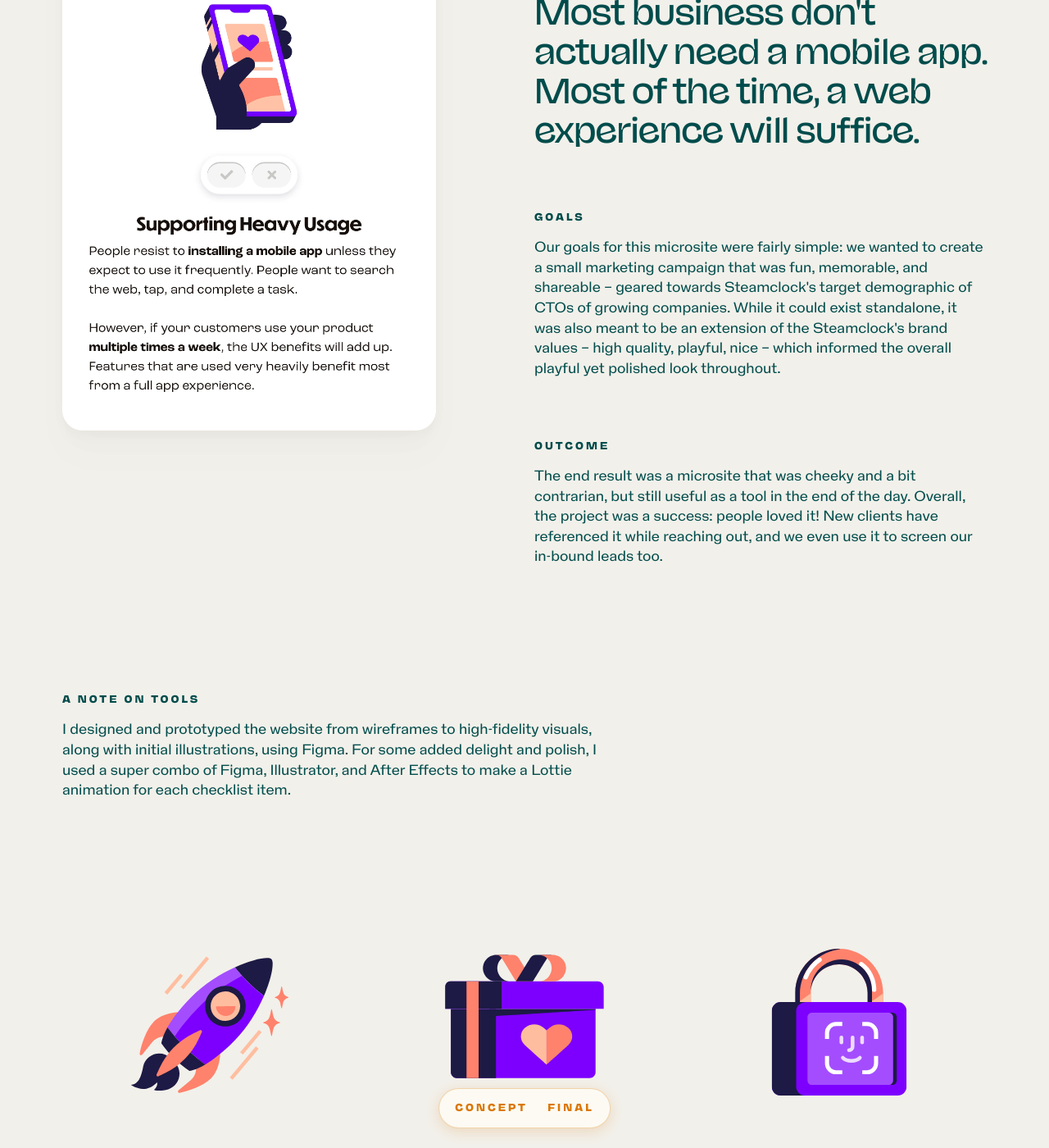
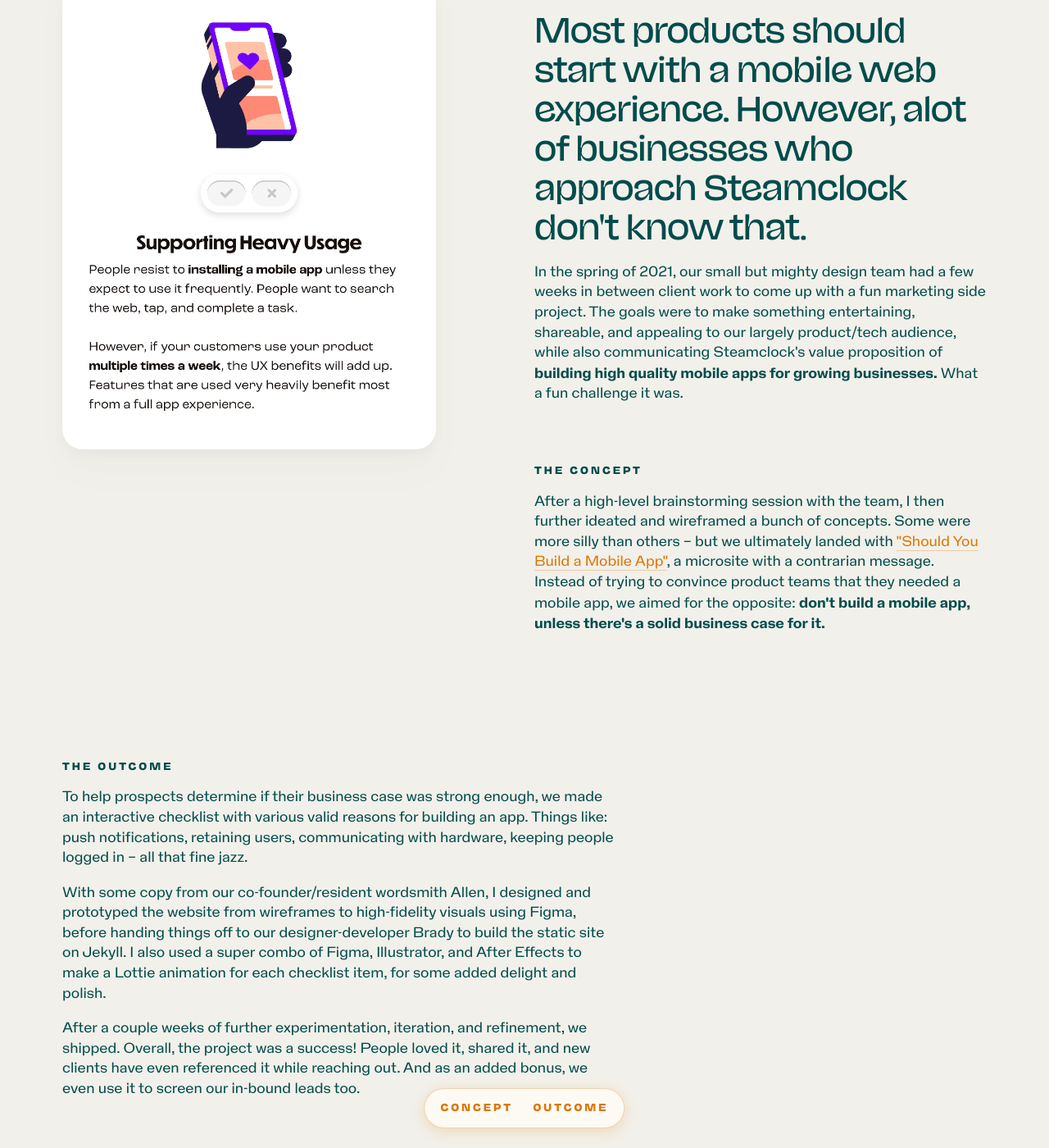
Before and after one commit to ehyleong/ehyleong.github.io, a Jekyll site: the page built from _work/1-sybama.html, in a window 1280 px wide and 1400 px high, scrolled down 1306 px. Shown: the whole window at 82% size. Built offline with Jekyll 4.4.1, drawn with Linux system fonts in a browser that asks for light colours; comment, search, counter and statistics services are not loaded; some of the changed text lies outside the part shown.

Commit message:
Revised copy

```diff
--- a/_work/1-sybama.html
+++ b/_work/1-sybama.html
@@ -23,18 +23,24 @@ byline: At Steamclock, we got a lot of requests for mobile apps. But not every b
 			<img src="/img/work/sybama/snippet.webp" class="rounded drop-shadow">
 		</div>
 			<div class="col-lg-6 col-lg-offset-1 col-md-6 col-md-offset-1 col-sm-12 col-xs-12">
-			<h3>Most business don't actually need a mobile app. Most of the time, a web experience will suffice. </h3>
-			<h5 class="half-spacer">Goals</h5>
-			<p>Our goals for this microsite were fairly simple: we wanted to create a small marketing campaign that was fun, memorable, and shareable – geared towards Steamclock's target demographic of CTOs of growing companies. While it could exist standalone, it was also meant to be an extension of the Steamclock's brand values – high quality, playful, nice – which informed the overall playful yet polished look throughout.</p>
+			<h3>Most products should start with a mobile web experience. However, alot of businesses who approach Steamclock don't know that.</h3>
+			<p>In the spring of 2021, our small but mighty design team had a few weeks in between client work to come up with a fun marketing side project. The goals were to make something entertaining, shareable, and appealing to our largely product/tech audience, while also communicating Steamclock's value proposition of <strong>building high quality mobile apps for growing businesses.</strong>  What a fun challenge it was.
 
-			<h5 class="half-spacer">Outcome</h5>
-			<p> The end result was a microsite that was cheeky and a bit contrarian, but still useful as a tool in the end of the day. Overall, the project was a success: people loved it! New clients have referenced it while reaching out, and we even use it to screen our in-bound leads too.</p>
+			<h5 class="half-spacer">The Concept</h5>
+			<p>After a high-level brainstorming session with the team, I then further ideated and wireframed a bunch of concepts. Some were more silly than others – but we ultimately landed with <a href="https://shouldyoubuildamobile.app/" class="inline-link" target="_blank">"Should You Build a Mobile App"</a>, a microsite with a contrarian message. Instead of trying to convince product teams that they needed a mobile app, we aimed for the opposite: <strong>don't build a mobile app, unless there's a solid business case for it.</strong></p>
+
 		</div>
 		</div>
 
 		<div class="col-lg-6 col-lg-offset-3 col-xs-12 half-spacer bottom-half-spacer" id="final">
-			<h5>A note on tools</h5>
-			<p>I designed and prototyped the website from wireframes to high-fidelity visuals, along with initial illustrations, using Figma. For some added delight and polish, I used a super combo of Figma, Illustrator, and After Effects to make a Lottie animation for each checklist item.</p>
+			<h5>The Outcome</h5>
+
+			<p> To help prospects determine if their business case was strong enough, we made an interactive checklist with various valid reasons for building an app. Things like: push notifications, retaining users, communicating with hardware, keeping people logged in – all that fine jazz.</p>
+
+			<p> With some copy from our co-founder/resident wordsmith Allen, I designed and prototyped the website from wireframes to high-fidelity visuals using Figma, before handing things off to our designer-developer Brady to build the static site on Jekyll. I also used a super combo of Figma, Illustrator, and After Effects to make a Lottie animation for each checklist item, for some added delight and polish.
+
+			<p>After a couple weeks of further experimentation, iteration, and refinement, we shipped. Overall, the project was a success! People loved it, shared it, and new clients have even referenced it while reaching out. And as an added bonus, we even use it to screen our in-bound leads too.</p>
+
 		</div>
 
 		<div class="col-sm-6 col-md-4 col-xs-12 ">
@@ -71,6 +77,6 @@ byline: At Steamclock, we got a lot of requests for mobile apps. But not every b
 <div id="bottom-navigation" style="bottom: -80px;">
     <ul>
         <li><a href="#concept">Concept</a></li>
-        <li><a href="#final">Final</a></li>
+        <li><a href="#outcome">Outcome</a></li>
     </ul>
 </div>
```
Also changed, not shown: other parts of _work/1-sybama.html (+1 -1 lines).
